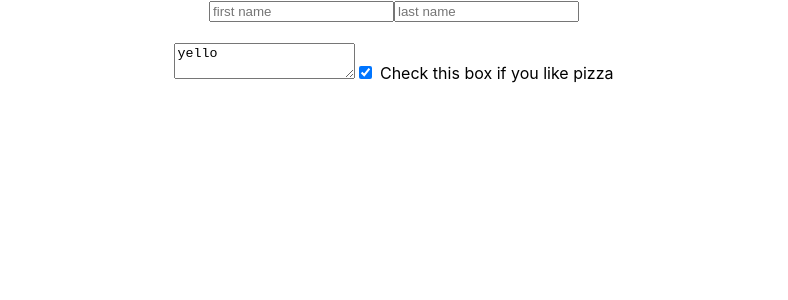
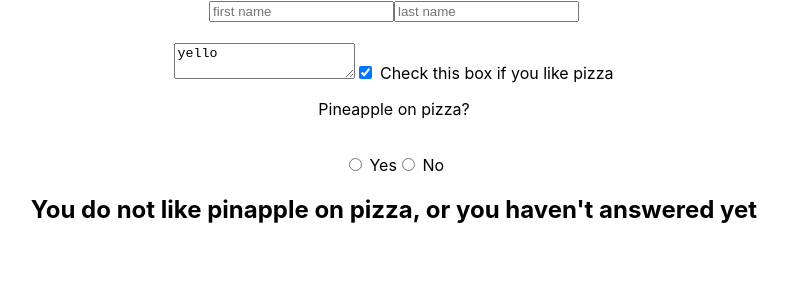
Before and after one commit to cvs181801/form-in-react, a React (Create React App) app: page / in a window 1280 px wide. Shown: the top 300 px of the page, without its empty margins (246-1034 px from the left). Built offline with nearby package versions, Linux system fonts and the light colour scheme.

Commit message:
add conditional rendering statement (h2 ) for the pineapple part

```diff
--- a/src/App.js
+++ b/src/App.js
@@ -7,7 +7,8 @@ class App extends React.Component {
     this.state = {
       firstName: "",
       lastName: "",
-      likesPizza: true
+      likesPizza: true,
+      pineapple: ""
     }
     this.handleChange = this.handleChange.bind(this)
   }
@@ -18,6 +19,7 @@ class App extends React.Component {
   }
 
   render() {
+    const pineappleText = this.state.pineapple === "yes" ? "You like pineapple on pizza!" : "You do not like pinapple on pizza, or you haven't answered yet"
     return (
       <div className="App">
         <form>
@@ -51,7 +53,31 @@ class App extends React.Component {
           onChange={this.handleChange}
         /> Check this box if you like pizza
        </label>
+        <br/>
+        <p>Pineapple on pizza? </p>
+        <br/>
+       <label>
+        <input
+          type="radio"
+          name="pineapple"
+          checked={this.state.pineapple === "yes"}
+          onChange={this.handleChange}
+          value="yes"
+        /> Yes
+       </label>
+
+       <label>
+        <input
+          type="radio"
+          name="pineapple"
+          checked={this.state.pineapple === "no"}
+          onChange={this.handleChange}
+          value="no"
+        /> No
+       </label>
        </form>
+
+       <h2>{pineappleText}</h2>
       </div>
     );
   }
```
